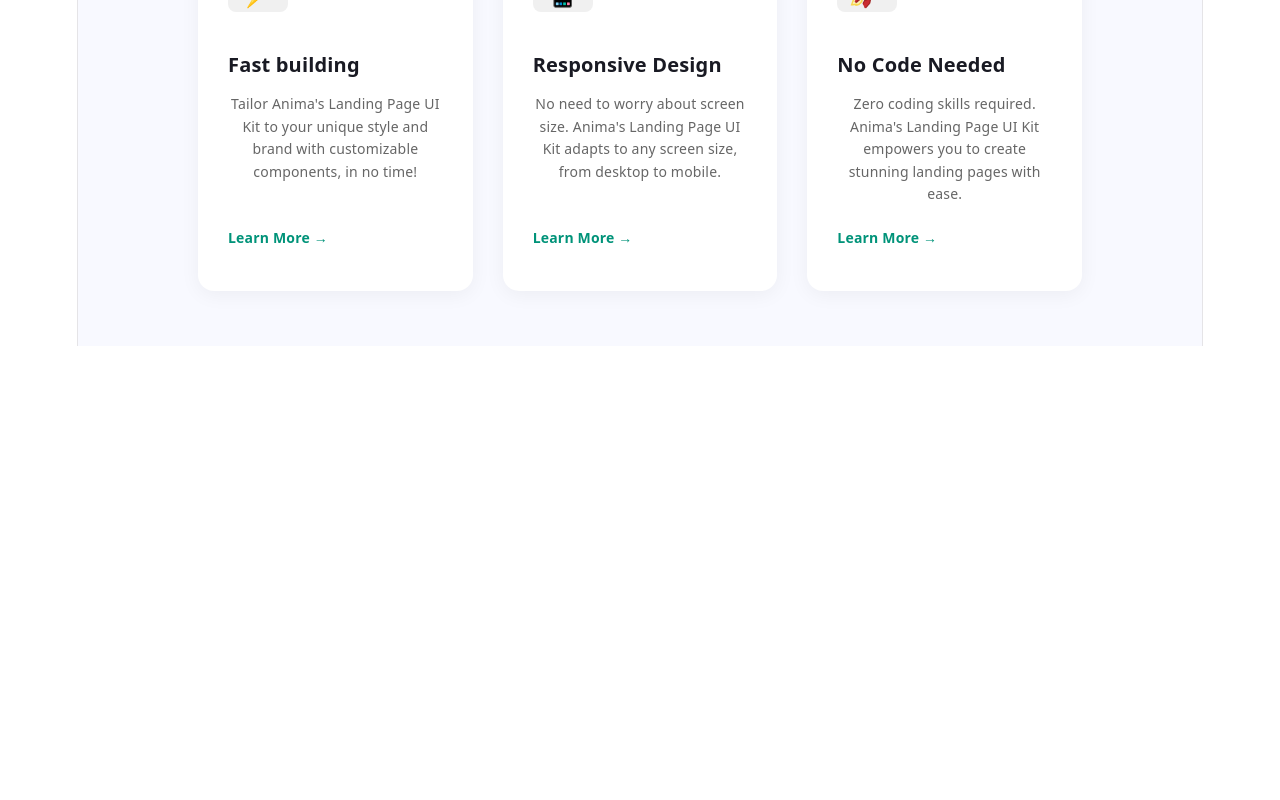
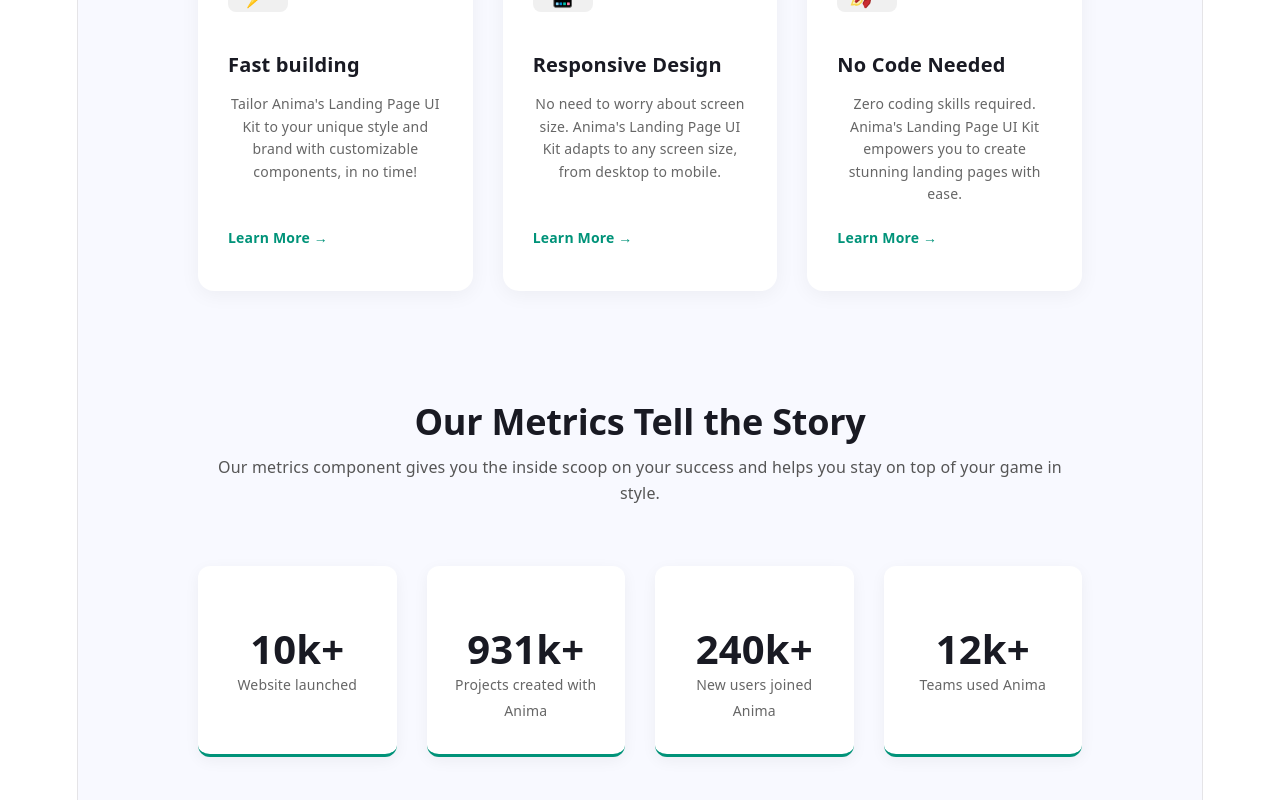
Before and after one commit to yero-codes/positivus-landing, a React (Vite) app: page / in a window 1280 px wide. Shown: the part 1060-1860 px from the top of the page. Before the commit the page ends 1406 px from the top, so only its background shows below. Built offline with nearby package versions, Linux system fonts and the light colour scheme.

Commit message:
feat: сверстан блок Metrics (наши метрики)

```diff
--- a/src/App.jsx
+++ b/src/App.jsx
@@ -3,6 +3,7 @@ import Navbar from './components/Navbar';
 import Hero from './components/Hero';
 import LogoBar from './components/LogoBar';
 import Features from './components/Features';
+import Metrics from './components/Metrics';
 import './App.css';
 
 function App() {
@@ -12,6 +13,7 @@ function App() {
       <Hero />
       <LogoBar />
       <Features />
+      <Metrics />
     </div>
   );
 }
--- /dev/null
+++ b/src/components/Metrics.css
@@ -0,0 +1,52 @@
+.metrics {
+  background-color: #F8F9FF; /* Neutral - Zircon */
+  padding: 55px 120px; /* Отступы из Figma */
+  max-width: 1440px;
+  margin: 0 auto;
+}
+
+.metrics-header {
+  text-align: center;
+  margin-bottom: 60px; /* Gap из Figma */
+}
+
+.metrics-header h2 {
+  font-size: 36px;
+  font-weight: bold;
+  color: #191A23;
+  margin-bottom: 10px;
+}
+
+.metrics-header p {
+  font-size: 16px;
+  color: #555;
+}
+
+.metrics-grid {
+  display: flex;
+  justify-content: center;
+  gap: 30px; /* Расстояние между карточками */
+}
+
+.metric-card {
+  background-color: #FFFFFF; /* Белый фон */
+  padding: 30px 20px;
+  border-radius: 12px;
+  box-shadow: 0 4px 15px rgba(0, 0, 0, 0.05); /* Легкая тень */
+  width: 250px;
+  text-align: center;
+  border-bottom: 3px solid #009379; /* Зеленая полоска снизу (как в макете) */
+}
+
+.metric-card h3 {
+  font-size: 40px;
+  font-weight: bold;
+  color: #191A23;
+  margin-bottom: 10px;
+}
+
+.metric-card p {
+  font-size: 14px;
+  color: #666;
+  margin: 0;
+}
--- /dev/null
+++ b/src/components/Metrics.jsx
@@ -0,0 +1,34 @@
+import React from 'react';
+import './Metrics.css';
+
+const Metrics = () => {
+  return (
+    <section className="metrics">
+      <div className="metrics-header">
+        <h2>Our Metrics Tell the Story</h2>
+        <p>Our metrics component gives you the inside scoop on your success and helps you stay on top of your game in style.</p>
+      </div>
+
+      <div className="metrics-grid">
+        <div className="metric-card">
+          <h3>10k+</h3>
+          <p>Website launched</p>
+        </div>
+        <div className="metric-card">
+          <h3>931k+</h3>
+          <p>Projects created with Anima</p>
+        </div>
+        <div className="metric-card">
+          <h3>240k+</h3>
+          <p>New users joined Anima</p>
+        </div>
+        <div className="metric-card">
+          <h3>12k+</h3>
+          <p>Teams used Anima</p>
+        </div>
+      </div>
+    </section>
+  );
+};
+
+export default Metrics;
```
